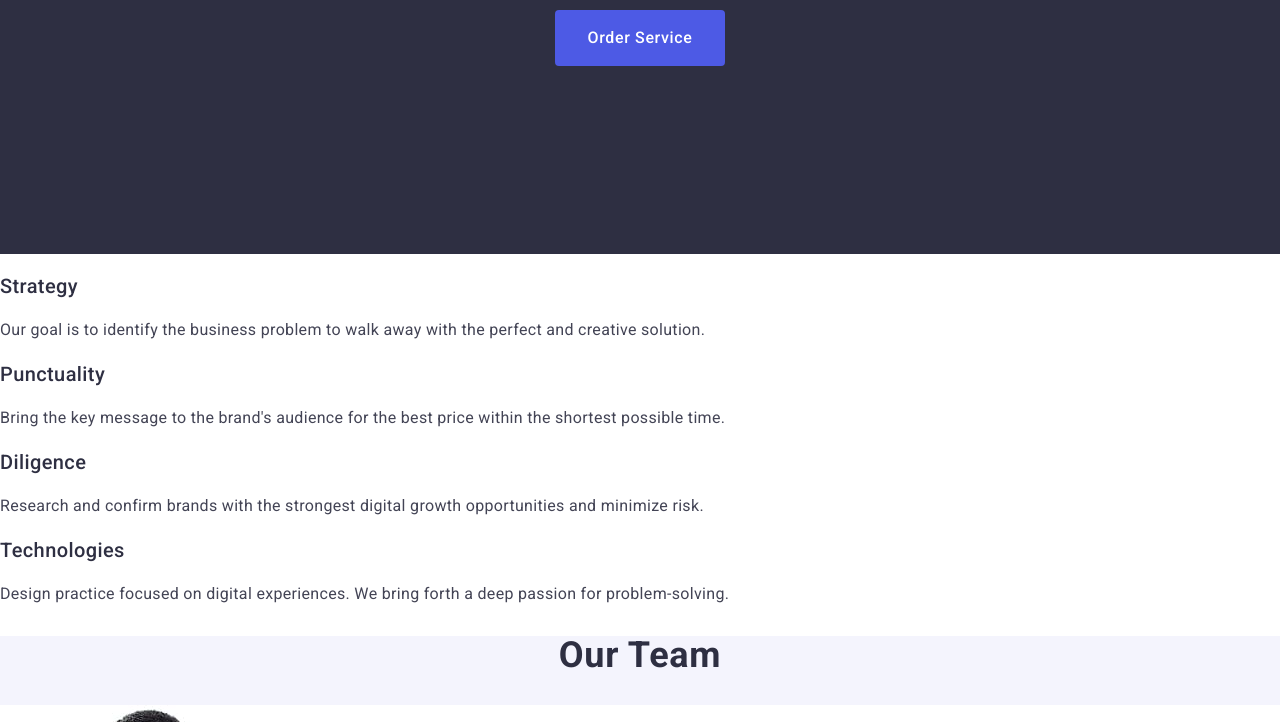
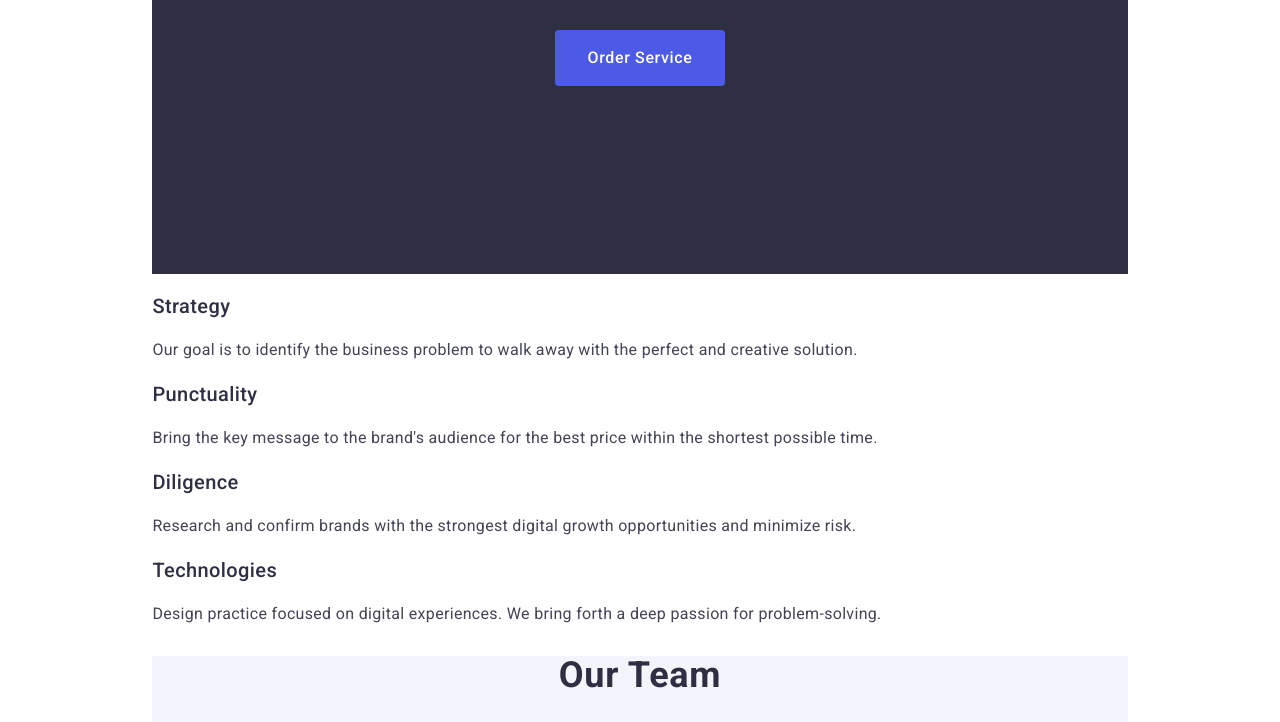
Before and after one commit to stasqo1t/goit-markup-hw-02, a plain HTML site: page index.html in a window 1280 px wide. Shown: the part 474-1196 px from the top of the page. Drawn offline with nearby package versions, Linux system fonts and the light colour scheme.

Commit message:
HW#2  fix v3

```diff
--- a/css/styles.css
+++ b/css/styles.css
@@ -96,7 +96,7 @@ a {
     line-height: 1.2;
     letter-spacing: 0.02em;
     color: #2e2f42;
-    text-transform: none;
+    text-transform: capitalize;
 }
 
 .section-first-paragraph {
@@ -132,7 +132,7 @@ a {
     line-height: 1.2;
     letter-spacing: 0.02em;
     color: #2e2f42;
-    text-transform: none;
+    text-transform: capitalize;
 }
 
 .section-second-list-paragraph,
@@ -160,3 +160,22 @@ a {
     color: #f4f4fd;
     width: 264px;
 }
+
+body {
+    position: relative;
+    width: 100%;
+    height: auto;
+    left: 0;
+    top: 0;
+    box-sizing: border-box;
+    display: flex;
+    align-items: center;
+    padding: 0;
+    flex-direction: column;
+    gap: 20px;
+    border-radius: 0;
+    box-shadow: none;
+    order: 0;
+    flex-grow: 0;
+    border-bottom: none;
+}
```
